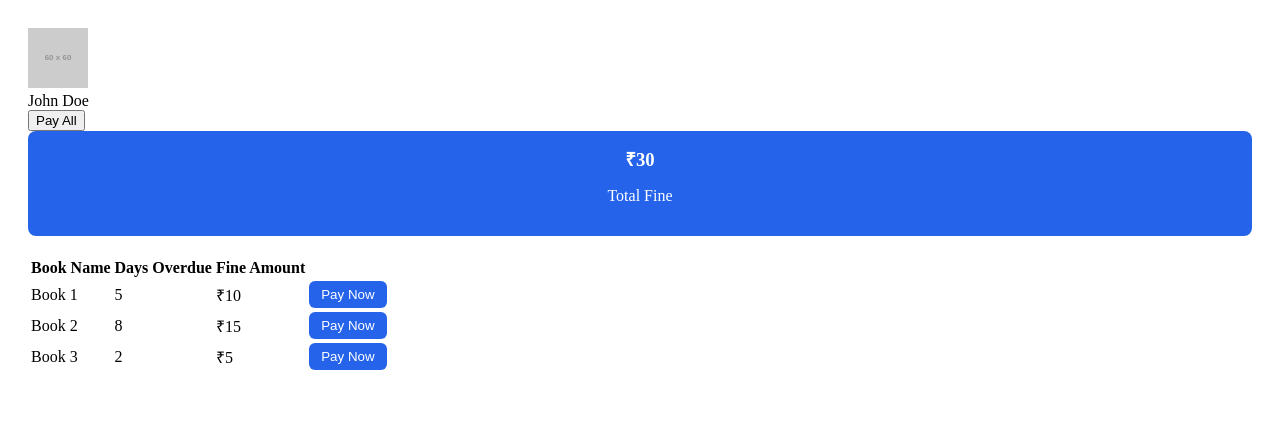
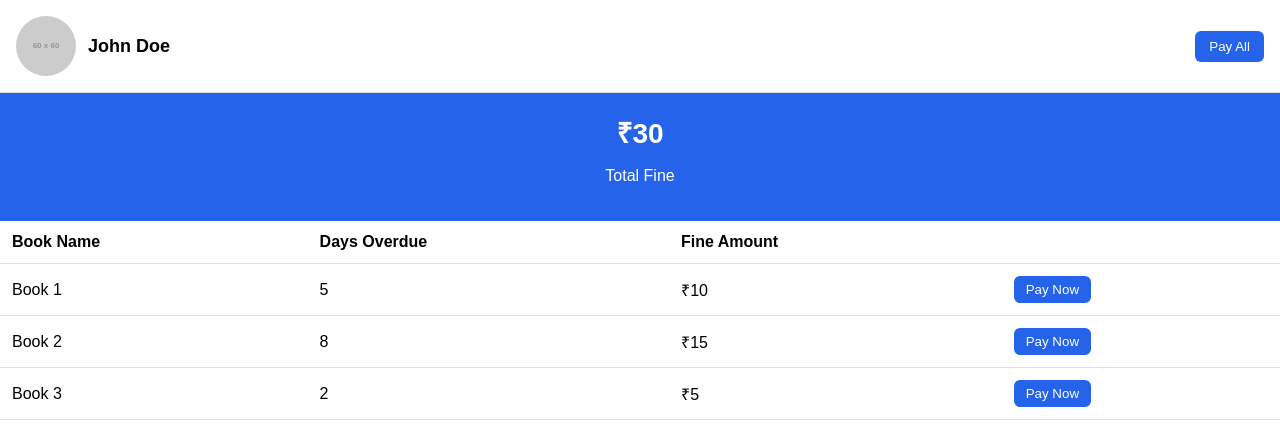
Before and after one commit to Hemesh2004/overdue, a React (Vite) app: page / in a window 1280 px wide. Shown: the top 446 px of the page. Built offline with nearby package versions, Linux system fonts and the light colour scheme.

Commit message:
Update App.css

```diff
--- a/src/App.css
+++ b/src/App.css
@@ -1,46 +1,75 @@
-.app-container {
-  flex: 1;
-  width: 100%;
-  padding: 20px;
-  box-sizing: border-box;
-  background: white;
+html, body, #root {
+  height: 100%;
+  margin: 0;
+  padding: 0;
 }
 
+body {
+  background-color: #f5f5f5;
+}
+
+.app-container {
+  min-height: 100%;
+  width: 100%;
+  background: white;
+  box-sizing: border-box;
+  font-family: Arial, sans-serif;
+}
+
+/* Header */
+.header {
+  display: flex;
+  align-items: center;
+  padding: 16px;
+  background: #fff;
+  border-bottom: 1px solid #ddd;
+}
+
+.avatar {
+  border-radius: 50%;
+  width: 60px;
+  height: 60px;
+  margin-right: 12px;
+}
+
+.name {
+  font-size: 18px;
+  font-weight: bold;
+  flex: 1;
+}
+
+.pay-all {
+  background: #2563eb;
+  color: white;
+  border: none;
+  padding: 8px 14px;
+  border-radius: 6px;
+  cursor: pointer;
+}
+
+/* Total Fine Section */
 .total-fine {
   background: #2563eb;
   color: white;
   text-align: center;
-  padding: 15px;
-  border-radius: 8px;
-  margin-bottom: 20px;
+  padding: 20px 0;
 }
 
 .total-fine h3 {
   margin: 0;
+  font-size: 28px;
 }
 
-.amount {
-  font-size: 28px;
-  font-weight: bold;
-}
-
-.overdue-table {
+/* Table */
+.fine-table {
   width: 100%;
   border-collapse: collapse;
 }
 
-.overdue-table th, .overdue-table td {
-  border: 1px solid #ccc;
+.fine-table th, .fine-table td {
   padding: 12px;
+  border-bottom: 1px solid #ddd;
   text-align: left;
-}
-
-.overdue-table th {
-  background-color: #f0f0f0;
-}
-
-.overdue-table tr:hover {
-  background-color: #f9f9f9;
 }
 
 .pay-btn {
```
